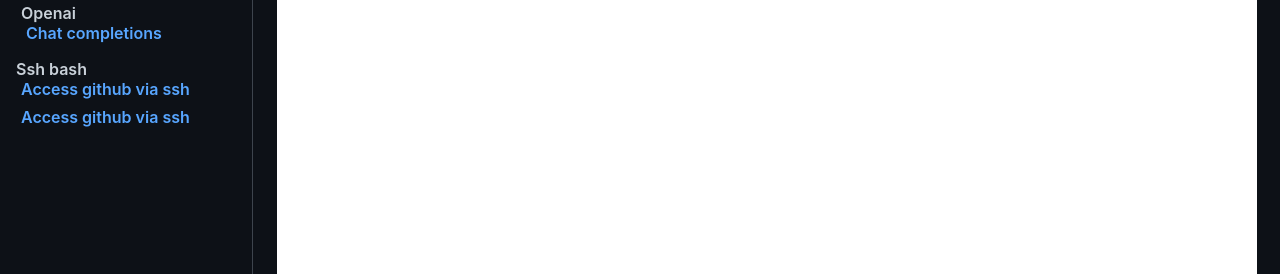
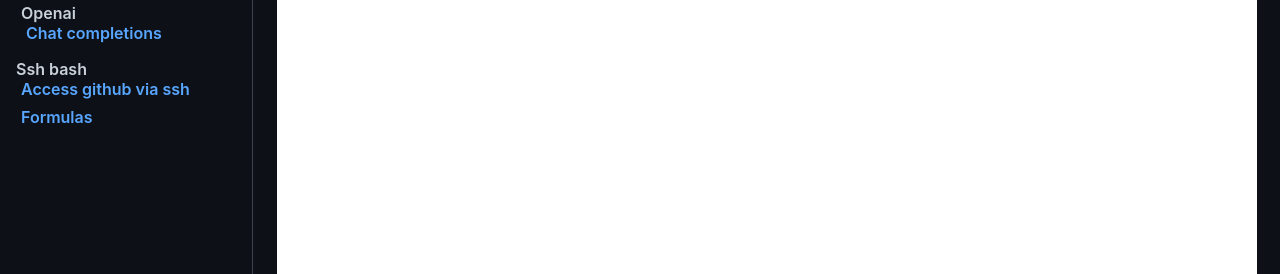
Before and after one commit to sherafyk/codebook, a Jekyll site: the page built from ssh-bash/formulas.html, in a window 1280 px wide. Shown: the part 626-900 px from the top of the page. Built offline with Jekyll 4.4.1, drawn with Linux system fonts in a browser that asks for light colours.

Commit message:
Rename title from 'Access GitHub via SSH' to 'Formulas'

```diff
--- a/ssh-bash/formulas.html
+++ b/ssh-bash/formulas.html
@@ -1,6 +1,6 @@
 ---
 layout: docs
-title: Access GitHub via SSH
+title: Formulas
 permalink: /ssh-bash/formulas
 ---
 {% capture md %}{% include_relative formulas.md %}{% endcapture %}
```
